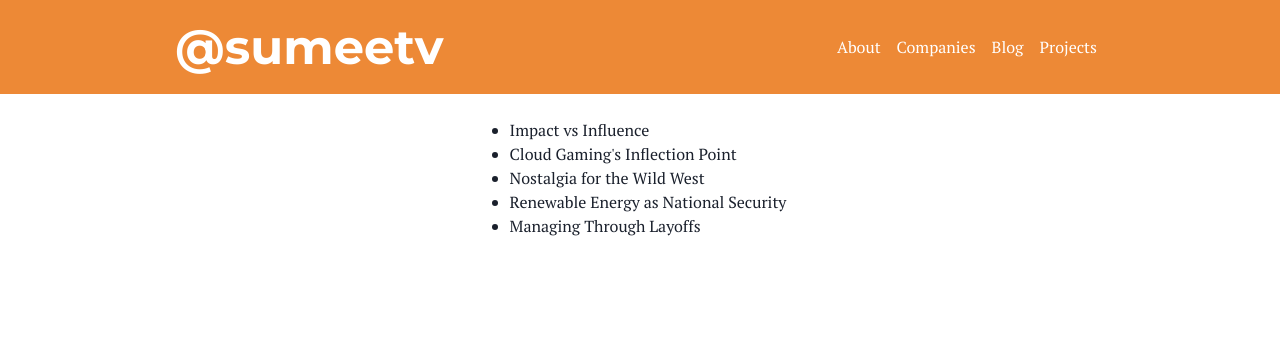
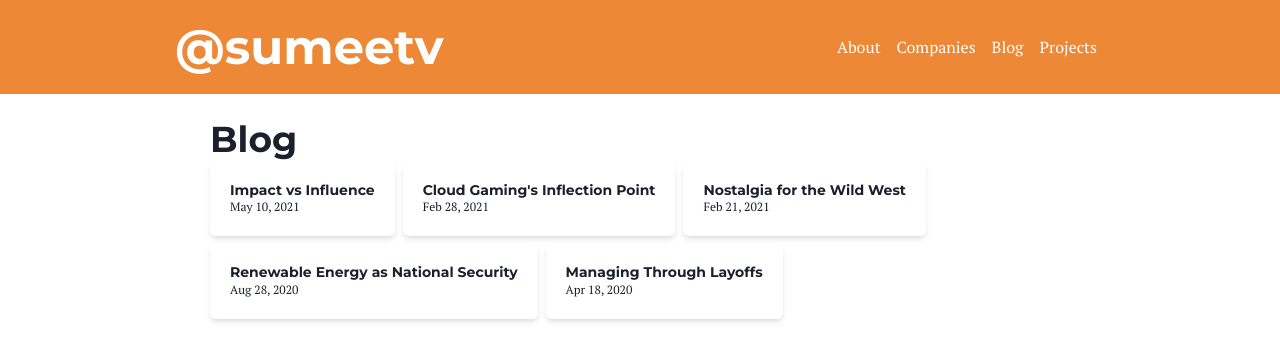
Before and after one commit to sumeetv/chord-finder, a Next.js app: page /blog in a window 1280 px wide. Shown: the top 360 px of the page. Built offline with nearby package versions, Linux system fonts and the light colour scheme.

Commit message:
Finish adding all UI changes for company links and blog links

```diff
--- a/src/app/blog/page.tsx
+++ b/src/app/blog/page.tsx
@@ -1,19 +1,27 @@
+import BlogLink from '@/components/blog-link';
 import { getSortedPostsData } from '@/lib/posts';
-import { ListItem, UnorderedList } from '@chakra-ui/react';
+import { Heading, ListItem, Text, UnorderedList, Wrap, WrapItem } from '@chakra-ui/react';
 import Link from 'next/link';
 
 export default function Page() {
     const postsData = getSortedPostsData()
     const postsLinks = postsData.map((postData) => (
-        <ListItem key={postData.id}>
-            <Link href={`/blog/${postData.slug}`}>
-                {postData.title}
-            </Link>
-        </ListItem>
+        <WrapItem key={postData.id}>
+            <BlogLink
+                title={postData.title}
+                url={`/blog/${postData.slug}`}
+                date={postData.date}
+            />
+        </WrapItem>
     ));
     return (
-        <UnorderedList>
-            {postsLinks}
-        </UnorderedList>
+        <div>
+            <Heading>
+                Blog
+            </Heading>
+            <Wrap>
+                {postsLinks}
+            </Wrap>
+        </div>
     )
 }
--- /dev/null
+++ b/src/components/blog-link.tsx
@@ -0,0 +1,37 @@
+'use client'
+
+import { Card, CardBody, CardFooter, Heading, LinkBox, LinkOverlay, Text } from "@chakra-ui/react";
+
+interface BlogLinkProps {
+    title: string,
+    url: string,
+    date: string
+}
+
+export default function BlogLink(props: BlogLinkProps) {
+    const date = new Date(props.date);
+    const options: Intl.DateTimeFormatOptions = {
+        year: 'numeric',
+        month: 'short',
+        day: 'numeric'
+    };
+
+
+
+    return (
+        <LinkBox>
+            <Card>
+                <CardBody>
+                    <Heading size='xs'>
+                        <LinkOverlay href={props.url}>
+                            {props.title}
+                        </LinkOverlay>
+                    </Heading>
+                    <Text fontSize='xs'>
+                        {date.toLocaleDateString('en-US', options)}
+                    </Text>
+                </CardBody>
+            </Card>
+        </LinkBox>
+    );
+}
```
Also changed, not shown: src/app/blog/[slug]/page.tsx (+0 -11 lines), src/components/company-link.tsx (+4 -4 lines).
